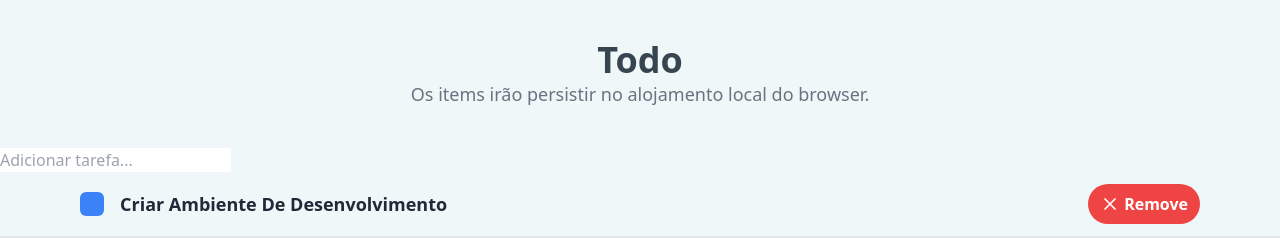
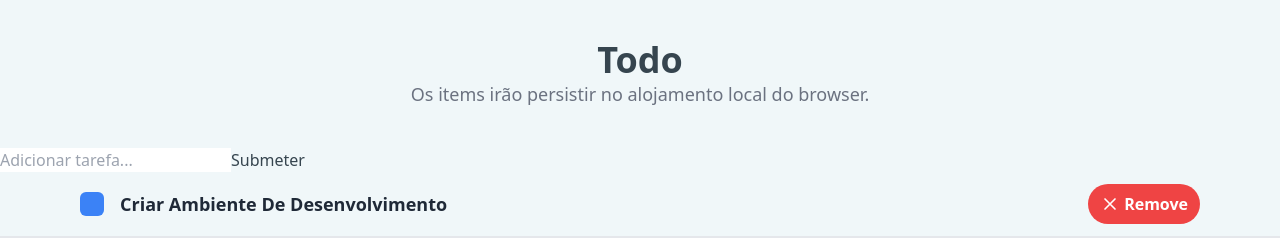
Before and after one commit to DarioCostaAlves/todo-darial, a React (Vite) app: page / in a window 1280 px wide. Shown: the top 238 px of the page. Built offline with nearby package versions, Linux system fonts and the light colour scheme.

Commit message:
adding small message of empty todo

```diff
--- a/src/components/InputTodo.jsx
+++ b/src/components/InputTodo.jsx
@@ -20,6 +20,7 @@ const InputTodo = ({ addTodoItem }) => {
   };
 
   return (
+    <>
       <form onSubmit={handleSubmit}>
         <input
           type="text"
@@ -27,8 +28,10 @@ const InputTodo = ({ addTodoItem }) => {
           value={title}
           onChange={handleChange}
         />
-      <button>{message}</button>
+        <button>Submeter</button>
       </form>
+      <span>{message}</span>
+    </>
   );
 };
 
```
Lines whose indentation alone changed are shown as unchanged.
